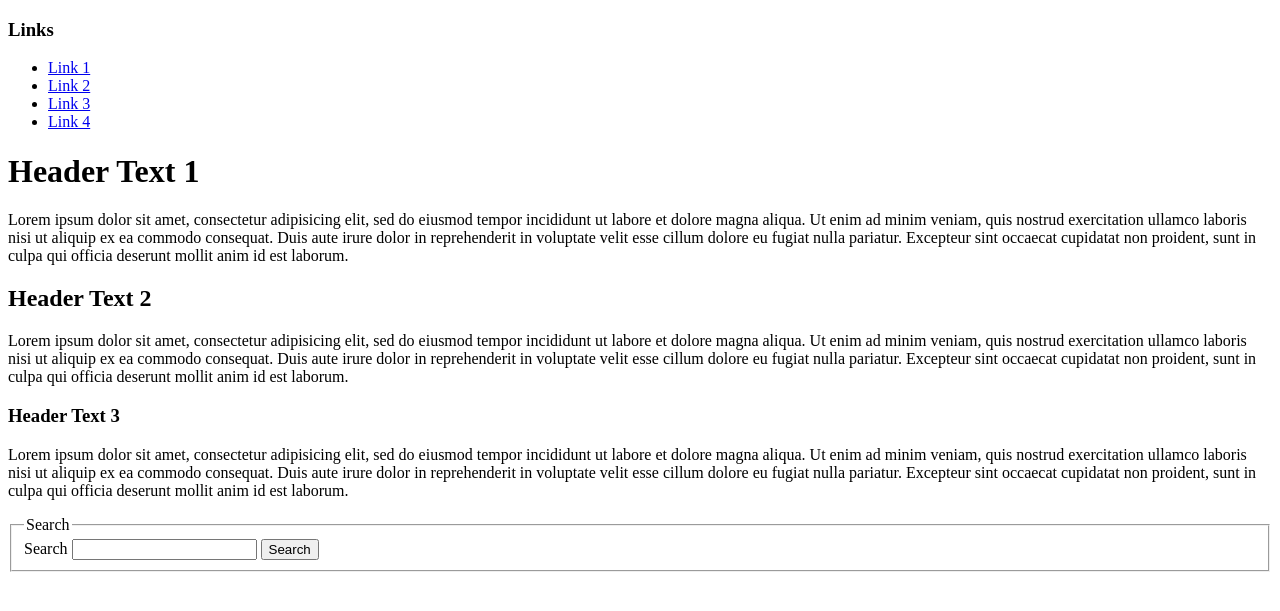
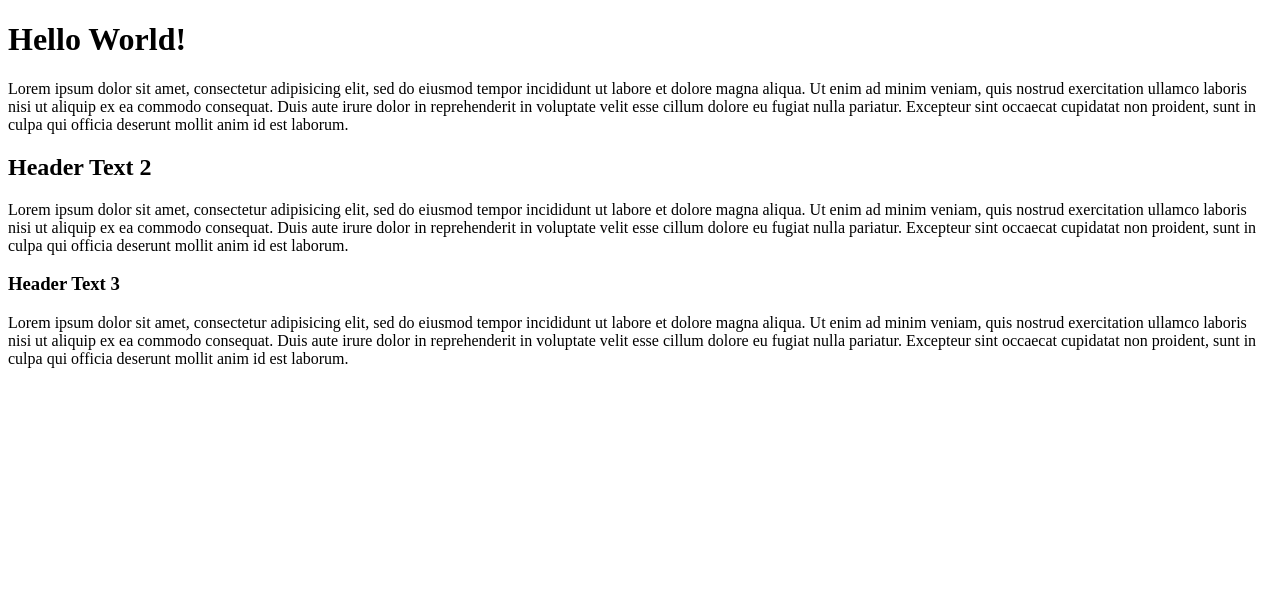
Before and after one commit to JN646/Venue-Finder, a PHP site: page / in a window 1280 px wide. Shown: the top 611 px of the page. Run offline with PHP 8.4, Linux system fonts and the light colour scheme.

Commit message:
PHP Foundation

```diff
--- a/index.html
+++ b/index.php
@@ -5,18 +5,11 @@
   <meta charset="utf-8">
   <title>Venue Finder</title>
 </head>
-
+<!-- Header -->
 <body>
   <div class="container">
     <!-- Nav -->
-    <h3>Links</h3>
-    <ul>
-      <li><a href="#">Link 1</a></li>
-      <li><a href="#">Link 2</a></li>
-      <li><a href="#">Link 3</a></li>
-      <li><a href="#">Link 4</a></li>
-    </ul>
-    <h1>Header Text 1</h1>
+    <h1><?php echo "Hello World!"; ?></h1>
     <p>Lorem ipsum dolor sit amet, consectetur adipisicing elit, sed do eiusmod tempor incididunt ut labore et dolore magna aliqua. Ut enim ad minim veniam, quis nostrud exercitation ullamco laboris nisi ut aliquip ex ea commodo consequat. Duis aute irure
       dolor in reprehenderit in voluptate velit esse cillum dolore eu fugiat nulla pariatur. Excepteur sint occaecat cupidatat non proident, sunt in culpa qui officia deserunt mollit anim id est laborum.</p>
     <h2>Header Text 2</h2>
@@ -25,14 +18,6 @@
     <h3>Header Text 3</h3>
     <p>Lorem ipsum dolor sit amet, consectetur adipisicing elit, sed do eiusmod tempor incididunt ut labore et dolore magna aliqua. Ut enim ad minim veniam, quis nostrud exercitation ullamco laboris nisi ut aliquip ex ea commodo consequat. Duis aute irure
       dolor in reprehenderit in voluptate velit esse cillum dolore eu fugiat nulla pariatur. Excepteur sint occaecat cupidatat non proident, sunt in culpa qui officia deserunt mollit anim id est laborum.</p>
-    <fieldset>
-      <legend>Search</legend>
-      <form class="" action="index.html" method="post">
-        <label for="[object Object]">Search</label>
-        <input type="text" name="" value="">
-        <button type="button" name="button">Search</button>
-      </form>
-    </fieldset>
   </div>
   <!-- Footer -->
 </body>
--- a/views/partials/footer.html
+++ /dev/null
@@ -1,3 +0,0 @@
-<footer>
-  <p>Copyright (c) 2018 Copyright Holder All Rights Reserved.</p>
-</footer>
```
Also changed, not shown: views/partials/nav.html (deleted, +0 -8 lines).
